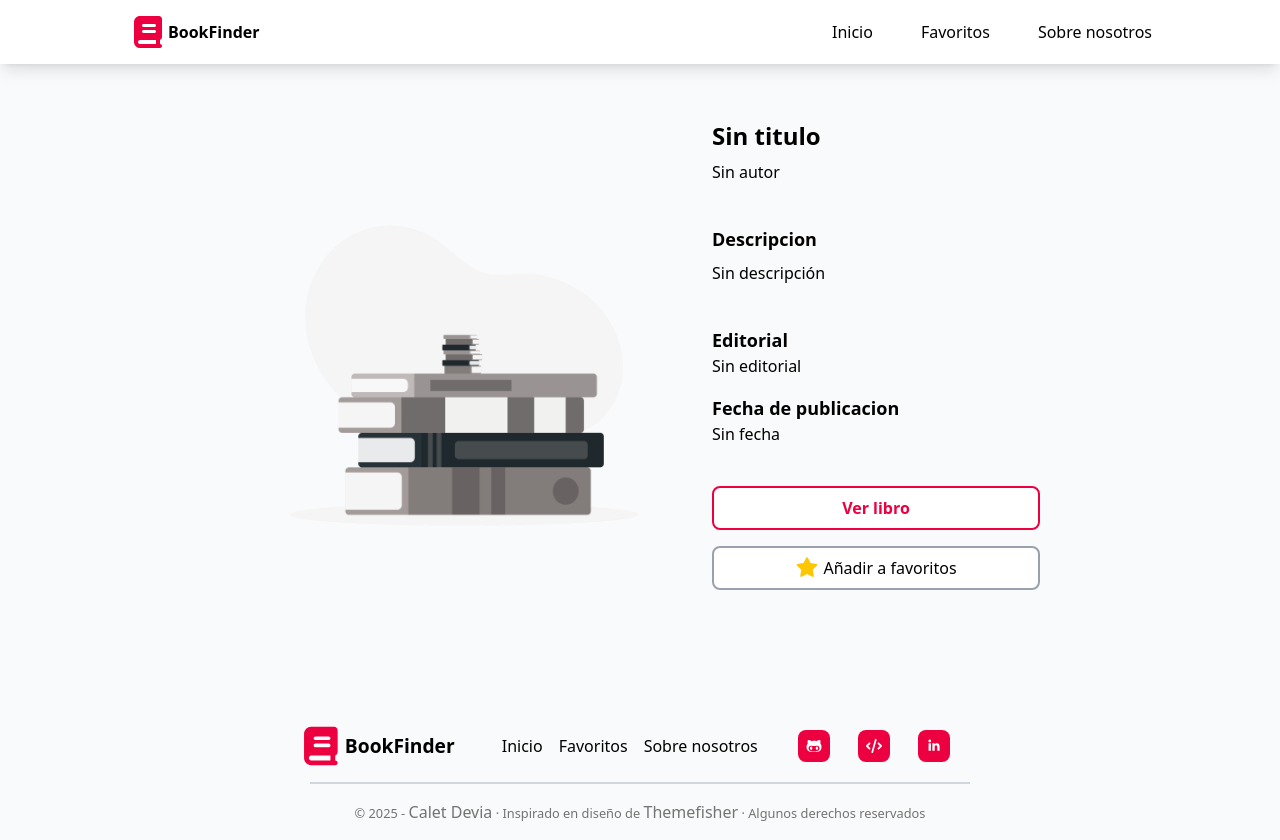
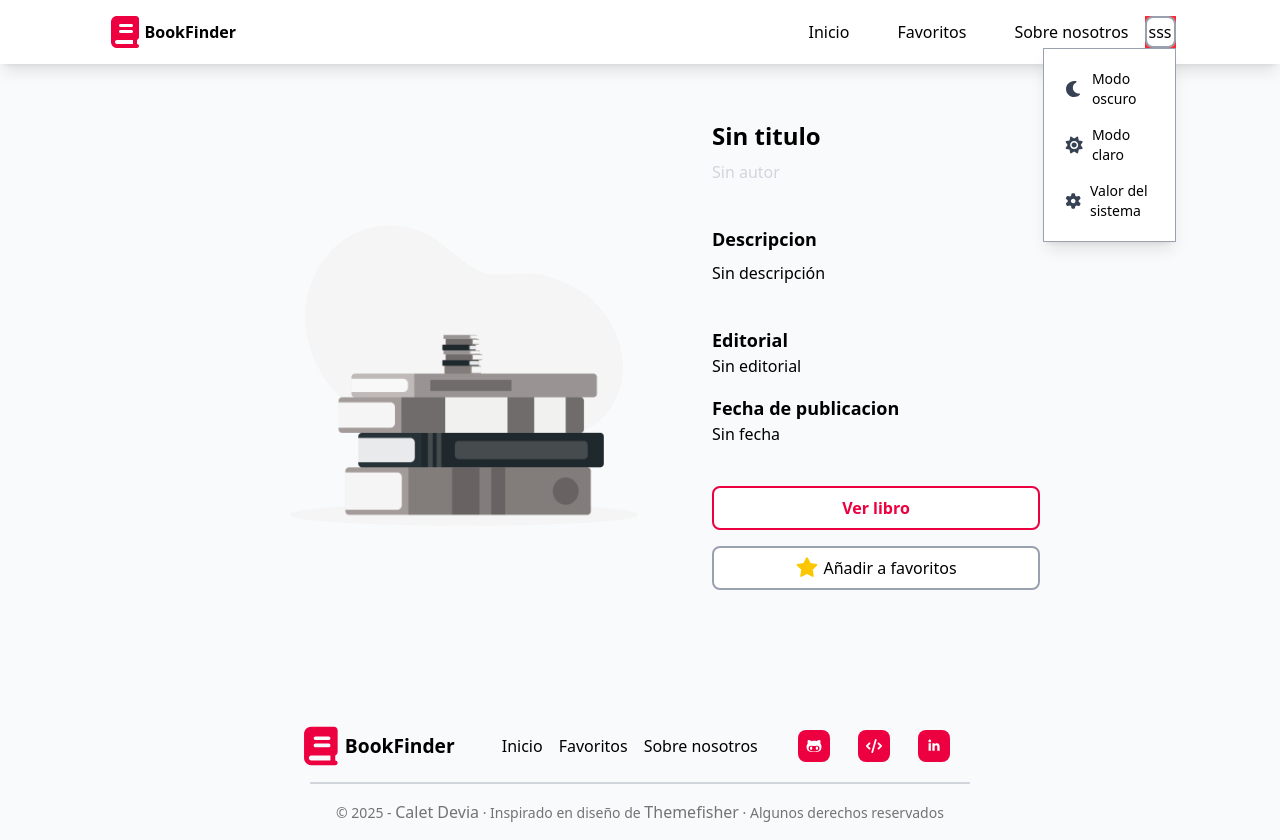
Before and after one commit to Ledtius/BookFinder, a React (Vite) app: page /book-info in a window 1280 px wide. Built offline with nearby package versions, Linux system fonts and the light colour scheme; no server answers.

Commit message:
Working in the darkmode (changed the styles and added a new component to contain the darkmodeBtn)

```diff
--- a/src/components/books/BookFavBtn.jsx
+++ b/src/components/books/BookFavBtn.jsx
@@ -54,7 +54,7 @@ const BookFavBtn = ({ bookInfo = {} }) => {
         className={`flex items-center justify-center gap-1 p-2  border-2 rounded-lg w-full cursor-pointer transition-all ${
           favState
             ? "bg-yellow-400 border-yellow-400   hover:opacity-50 text-white"
-            : "bg-white border-gray-400   hover:border-yellow-400"
+            : "bg-white border-gray-400   hover:border-yellow-400 "
         }`}
       >
         <svg
--- a/src/components/books/BookInfo.jsx
+++ b/src/components/books/BookInfo.jsx
@@ -27,29 +27,37 @@ const BookInfo = () => {
         />
         <div className="flex flex-col items-start gap-4 max-w-sm md:max-w-md lg:w-[800px] lg:h-[470.388px] justify-between ">
           <article className="flex flex-col gap-2">
-            <h1 className="font-semibold text-2xl max-h-16 overflow-auto">
+            <h1 className="font-semibold text-2xl max-h-16 overflow-auto dark:text-neutral-100">
               {title}
             </h1>
-            <span className="max-h-16 overflow-auto ">{authors}</span>
+            <span className="max-h-16 overflow-auto text-gray-300 ">
+              {authors}
+            </span>
           </article>
           <article className="flex flex-col gap-2">
-            <h2 className="font-semibold text-lg max-h-16 overflow-auto ">
+            <h2 className="font-semibold text-lg max-h-16 overflow-auto dark:text-neutral-100 ">
               Descripcion
             </h2>
-            <p className="max-h-25 overflow-auto ">{description}</p>
+            <p className="max-h-25 overflow-auto dark:text-gray-300 ">
+              {description}
+            </p>
           </article>
           <div className="flex flex-col items-start gap-4">
             <article>
-              <h2 className="font-semibold text-lg max-h-16 overflow-auto ">
+              <h2 className="font-semibold text-lg max-h-16 overflow-auto dark:text-neutral-100 ">
                 Editorial
               </h2>
-              <span className="max-h-16 overflow-auto ">{publisher}</span>
+              <span className="max-h-16 overflow-auto dark:text-gray-300 ">
+                {publisher}
+              </span>
             </article>
             <article>
-              <h2 className="font-semibold text-lg max-h-16 overflow-auto ">
+              <h2 className="font-semibold text-lg max-h-16 overflow-auto dark:text-neutral-100">
                 Fecha de publicacion
               </h2>
-              <span className="max-h-16 overflow-auto ">{publishedDate}</span>
+              <span className="max-h-16 overflow-auto dark:text-gray-300 ">
+                {publishedDate}
+              </span>
             </article>
           </div>
           <div className="flex flex-col w-full gap-4">
--- a/src/components/books/BookItem.jsx
+++ b/src/components/books/BookItem.jsx
@@ -32,10 +32,12 @@ const BookItem = ({ bookInfo = {} }) => {
           alt="book-image"
         />
         <article className="flex flex-col gap-2 min-h-[95.98px]">
-          <h3 className="font-semibold text-2xl  max-h-16 overflow-auto min-h-8 w-[180px]">
+          <h3 className="font-semibold text-2xl  max-h-16 overflow-auto min-h-8 w-[180px dark:text-neutral-100">
             {title}
           </h3>
-          <h4 className="max-h-9 overflow-auto ">{authors}</h4>
+          <h4 className="max-h-9 overflow-auto dark:text-gray-300 ">
+            {authors}
+          </h4>
         </article>
       </Link>
 
--- /dev/null
+++ b/src/components/common/BtnDarkMode.jsx
@@ -0,0 +1,47 @@
+const BtnDarkMode = () => {
+  return (
+    <>
+      <div className="relative w-fit bg-red-500">
+        <button className="menu-btn transition-all duration-300 ease-in-out relative">
+          sss
+        </button>
+        <nav className="flex justify-center border-1 border-gray-400 p-5 shadow-lg bg-white dark:bg-neutral-900 absolute right-0">
+          <ul className="flex items-center flex-col gap-4 w-full">
+            <li className="li-darkmode">
+              <svg
+                className="svg-darkmode size-7"
+                xmlns="http://www.w3.org/2000/svg"
+                viewBox="0 0 640 640"
+              >
+                <path d="M320 64C178.6 64 64 178.6 64 320C64 461.4 178.6 576 320 576C388.8 576 451.3 548.8 497.3 504.6C504.6 497.6 506.7 486.7 502.6 477.5C498.5 468.3 488.9 462.6 478.8 463.4C473.9 463.8 469 464 464 464C362.4 464 280 381.6 280 280C280 207.9 321.5 145.4 382.1 115.2C391.2 110.7 396.4 100.9 395.2 90.8C394 80.7 386.6 72.5 376.7 70.3C358.4 66.2 339.4 64 320 64z" />
+              </svg>
+              Modo oscuro
+            </li>
+            <li className="li-darkmode">
+              <svg
+                className="svg-darkmode size-6"
+                xmlns="http://www.w3.org/2000/svg"
+                viewBox="0 0 640 640"
+              >
+                <path d="M210.2 53.9C217.6 50.8 226 51.7 232.7 56.1L320.5 114.3L408.3 56.1C415 51.7 423.4 50.9 430.8 53.9C438.2 56.9 443.4 63.5 445 71.3L465.9 174.5L569.1 195.4C576.9 197 583.5 202.4 586.5 209.7C589.5 217 588.7 225.5 584.3 232.2L526.1 320L584.3 407.8C588.7 414.5 589.5 422.9 586.5 430.3C583.5 437.7 576.9 443.1 569.1 444.6L465.8 465.4L445 568.7C443.4 576.5 438 583.1 430.7 586.1C423.4 589.1 414.9 588.3 408.2 583.9L320.4 525.7L232.6 583.9C225.9 588.3 217.5 589.1 210.1 586.1C202.7 583.1 197.3 576.5 195.8 568.7L175 465.4L71.7 444.5C63.9 442.9 57.3 437.5 54.3 430.2C51.3 422.9 52.1 414.4 56.5 407.7L114.7 320L56.5 232.2C52.1 225.5 51.3 217.1 54.3 209.7C57.3 202.3 63.9 196.9 71.7 195.4L175 174.6L195.9 71.3C197.5 63.5 202.9 56.9 210.2 53.9zM239.6 320C239.6 275.6 275.6 239.6 320 239.6C364.4 239.6 400.4 275.6 400.4 320C400.4 364.4 364.4 400.4 320 400.4C275.6 400.4 239.6 364.4 239.6 320zM448.4 320C448.4 249.1 390.9 191.6 320 191.6C249.1 191.6 191.6 249.1 191.6 320C191.6 390.9 249.1 448.4 320 448.4C390.9 448.4 448.4 390.9 448.4 320z" />
+              </svg>
+              Modo claro
+            </li>
+            <li className="li-darkmode">
+              <svg
+                className="svg-darkmode size-8"
+                xmlns="http://www.w3.org/2000/svg"
+                viewBox="0 0 640 640"
+              >
+                <path d="M259.1 73.5C262.1 58.7 275.2 48 290.4 48L350.2 48C365.4 48 378.5 58.7 381.5 73.5L396 143.5C410.1 149.5 423.3 157.2 435.3 166.3L503.1 143.8C517.5 139 533.3 145 540.9 158.2L570.8 210C578.4 223.2 575.7 239.8 564.3 249.9L511 297.3C511.9 304.7 512.3 312.3 512.3 320C512.3 327.7 511.8 335.3 511 342.7L564.4 390.2C575.8 400.3 578.4 417 570.9 430.1L541 481.9C533.4 495 517.6 501.1 503.2 496.3L435.4 473.8C423.3 482.9 410.1 490.5 396.1 496.6L381.7 566.5C378.6 581.4 365.5 592 350.4 592L290.6 592C275.4 592 262.3 581.3 259.3 566.5L244.9 496.6C230.8 490.6 217.7 482.9 205.6 473.8L137.5 496.3C123.1 501.1 107.3 495.1 99.7 481.9L69.8 430.1C62.2 416.9 64.9 400.3 76.3 390.2L129.7 342.7C128.8 335.3 128.4 327.7 128.4 320C128.4 312.3 128.9 304.7 129.7 297.3L76.3 249.8C64.9 239.7 62.3 223 69.8 209.9L99.7 158.1C107.3 144.9 123.1 138.9 137.5 143.7L205.3 166.2C217.4 157.1 230.6 149.5 244.6 143.4L259.1 73.5zM320.3 400C364.5 399.8 400.2 363.9 400 319.7C399.8 275.5 363.9 239.8 319.7 240C275.5 240.2 239.8 276.1 240 320.3C240.2 364.5 276.1 400.2 320.3 400z" />
+              </svg>
+              Valor del sistema
+            </li>
+          </ul>
+        </nav>
+      </div>
+    </>
+  );
+};
+
+export default BtnDarkMode;
--- a/src/components/common/Hero.jsx
+++ b/src/components/common/Hero.jsx
@@ -3,10 +3,10 @@ const Hero = () => {
     <>
       <figure className="flex items-center justify-center flex-col md:flex-row lg:gap-10">
         <article className="flex flex-col items-center gap-6 w-fit">
-          <h2 className="font-bold text-3xl/normal text-center w-fit lg:text-4xl lg:max-w-120">
+          <h2 className="font-bold text-3xl/normal text-center w-fit lg:text-4xl lg:max-w-120 dark:text-neutral-100">
             Busca tus libros y articulos favoritos en BookFinder
           </h2>
-          <span className="text-center w-fit">
+          <span className="text-center w-fit dark:text-neutral-400">
             ¡Puedes encontrar libros, historietas, artículos y mucho más!
           </span>
         </article>
--- a/src/components/layout/Footer.jsx
+++ b/src/components/layout/Footer.jsx
@@ -5,7 +5,7 @@ const Footer = () => {
     <>
       <footer className="min-w-80 flex justify-center mt-30 flex-col items-center ">
         <div className="flex flex-col items-center md:flex-row md:gap-4 lg:gap-10">
-          <figure className="flex items-center transition transform ease-in scale-120">
+          <figure className="flex items-center transition transform ease-in scale-120 dark:text-gray-100">
             <Link to="/" className="flex items-center">
               <svg
                 className="size-10 fill-rose-600"
@@ -73,10 +73,10 @@ const Footer = () => {
           </nav>
         </div>
         <hr className="border-1 border-gray-300 w-full" />
-        <small className="text-center p-4 text-neutral-500">
+        <small className="text-center p-4 text-neutral-500 dark:text-gray-100 text-sm">
           © 2025 -{" "}
           <a
-            className="hover-nav-link"
+            className="hover-nav-link text-lg"
             target="_blank"
             href="https://www.linkedin.com/in/caletdevia/"
           >
--- a/src/components/layout/Header.jsx
+++ b/src/components/layout/Header.jsx
@@ -1,5 +1,6 @@
 import { Link } from "react-router";
 import { useState } from "react";
+import BtnDarkMode from "../common/BtnDarkMode.jsx";
 
 const Header = () => {
   const [show, setShow] = useState(false);
@@ -8,7 +9,7 @@ const Header = () => {
   }
   return (
     <>
-      <header className="flex items-center justify-center pr-5 pl-5 pt-3 pb-3  shadow-lg min-w-8 fixed w-full z-20 bg-white">
+      <header className="flex gap-4 items-center justify-center pr-5 pl-5 pt-3 pb-3  shadow-lg min-w-8 fixed w-full z-20 bg-white dark:bg-neutral-900 dark:text-neutral-100">
         <div className="flex items-center  w-full justify-between max-w-[1024px] relative">
           <figure
             className="flex items-center transition transform ease-in active:scale-105 z-20 cursor-pointer"
@@ -66,8 +67,8 @@ const Header = () => {
                 : "opacity-0 translate-y-0 pointer-events-none lg:opacity-100 lg:translate-y-0 lg:pointer-events-auto"
             }`}
           >
-            <nav className="flex justify-center border-1 border-gray-400 p-5 shadow-lg w-full bg-white lg:border-0 lg:border-none lg:p-0 lg:bg-none lg:shadow-none lg:items-center">
-              <ul className="flex items-center flex-col gap-4 text-lg lg:flex-row lg:w-fit lg:gap-12 lg:text-">
+            <nav className="nav">
+              <ul className="ul">
                 <li className="hover-nav-link">
                   <Link to={"/"} onClick={changeShow}>
                     Inicio
@@ -87,6 +88,7 @@ const Header = () => {
             </nav>
           </div>
         </div>
+        <BtnDarkMode />
       </header>
     </>
   );
--- a/src/components/layout/Layout.jsx
+++ b/src/components/layout/Layout.jsx
@@ -5,7 +5,7 @@ import { Outlet } from "react-router";
 const Layout = () => {
   return (
     <>
-      <div className="flex flex-col items-center justify-between h-full  w-full bg-gray-50">
+      <div className="flex flex-col items-center justify-between h-full  w-full bg-gray-50 dark:bg-neutral-950">
         <Header />
         <main className="flex justify-center ">
           <div className="max-w-[1440px] w-full pr-10 pl-10">
--- a/src/components/pages/Favorites.jsx
+++ b/src/components/pages/Favorites.jsx
@@ -3,7 +3,7 @@ import BookFavList from "../books/BookFavList.jsx";
 const Favorites = () => {
   return (
     <>
-      <section className="mt-30 flex flex-col items-center w-full ">
+      <section className="mt-30 flex flex-col items-center w-full dark:text-neutral-100">
         <figure className="flex items-center justify-center gap-2  mb-20">
           <svg
             className="size-10 fill-yellow-400"
--- a/src/general.css
+++ b/src/general.css
@@ -1,15 +1,23 @@
 @import "tailwindcss";
 
+.nav {
+  @apply flex justify-center border-1 border-gray-400 p-5 shadow-lg w-full bg-white lg:border-0 lg:border-none lg:p-0 lg:bg-none lg:shadow-none lg:items-center dark:bg-neutral-900;
+}
+
+.ul {
+  @apply flex items-center flex-col gap-4 text-lg lg:flex-row lg:w-fit lg:gap-12;
+}
+
 .hover-nav-link {
-  @apply transition-colors ease-in text-base hover:text-rose-600 cursor-pointer;
+  @apply transition-colors ease-in text-base hover:text-rose-600 cursor-pointer dark:text-gray-100;
 }
 
 .menu-btn {
-  @apply p-0.5 border-2 border-gray-400 rounded-lg bg-white cursor-pointer;
+  @apply p-0.5 border-2 border-gray-400 rounded-lg bg-white cursor-pointer dark:bg-neutral-800;
 }
 
 .menu-btn-icon {
-  @apply size-9 fill-gray-700;
+  @apply size-9 fill-gray-700 dark:fill-neutral-100;
 }
 
 .footer-btn {
@@ -25,5 +33,32 @@
 }
 
 .book-list-li {
-  @apply bg-white w-fit list-none flex flex-col gap-4 items-center p-6 rounded-lg shadow-lg max-w-[228.775px] h-[520.825px] transition-transform cursor-pointer ease-in-out hover:scale-105 justify-between;
+  @apply bg-white w-fit list-none flex flex-col gap-4 items-center p-6 rounded-lg shadow-lg max-w-[228.775px] h-[520.825px] transition-transform cursor-pointer ease-in-out hover:scale-105 justify-between dark:bg-zinc-800;
 }
+
+.li-darkmode {
+  @apply flex items-center gap-2 w-full max-w-35 transition-colors ease-in cursor-pointer dark:text-gray-100 hover:opacity-80 text-sm;
+}
+
+.svg-darkmode {
+  @apply fill-gray-700 dark:fill-neutral-100;
+}
+
+/* Scrollbar para navegadores basados en Webkit */
+::-webkit-scrollbar {
+  width: 8px;
+}
+
+::-webkit-scrollbar-track {
+  background: #121212; /* dark */
+}
+
+::-webkit-scrollbar-thumb {
+  background-color: #525252;
+  border-radius: 8px;
+  border: 2px solid #121212;
+}
+
+::-webkit-scrollbar-thumb:hover {
+  background-color: #737373;
+}
```
Also changed, not shown: src/components/common/Form.jsx (+6 -1 lines), src/components/pages/AboutUs.jsx (+5 -3 lines).
